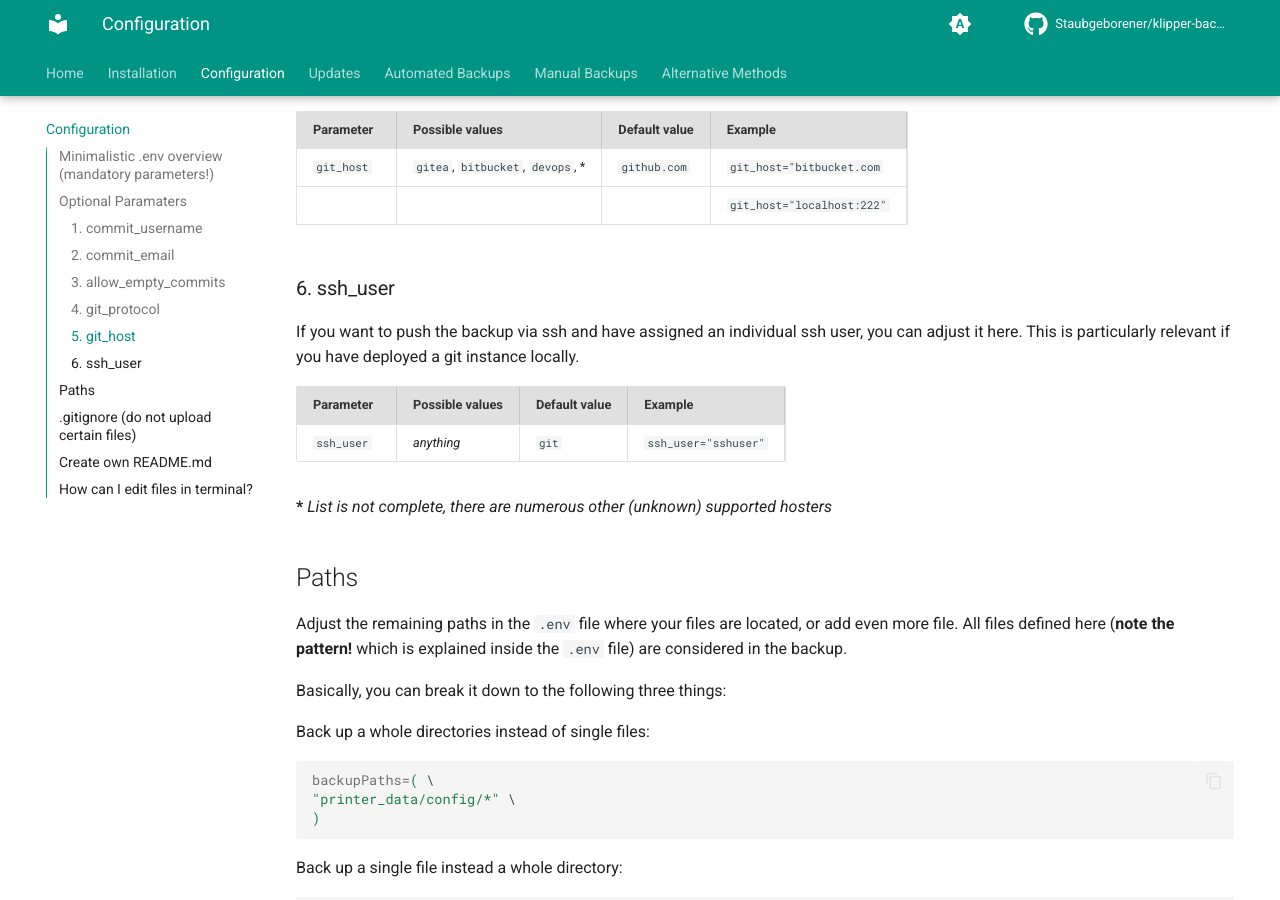
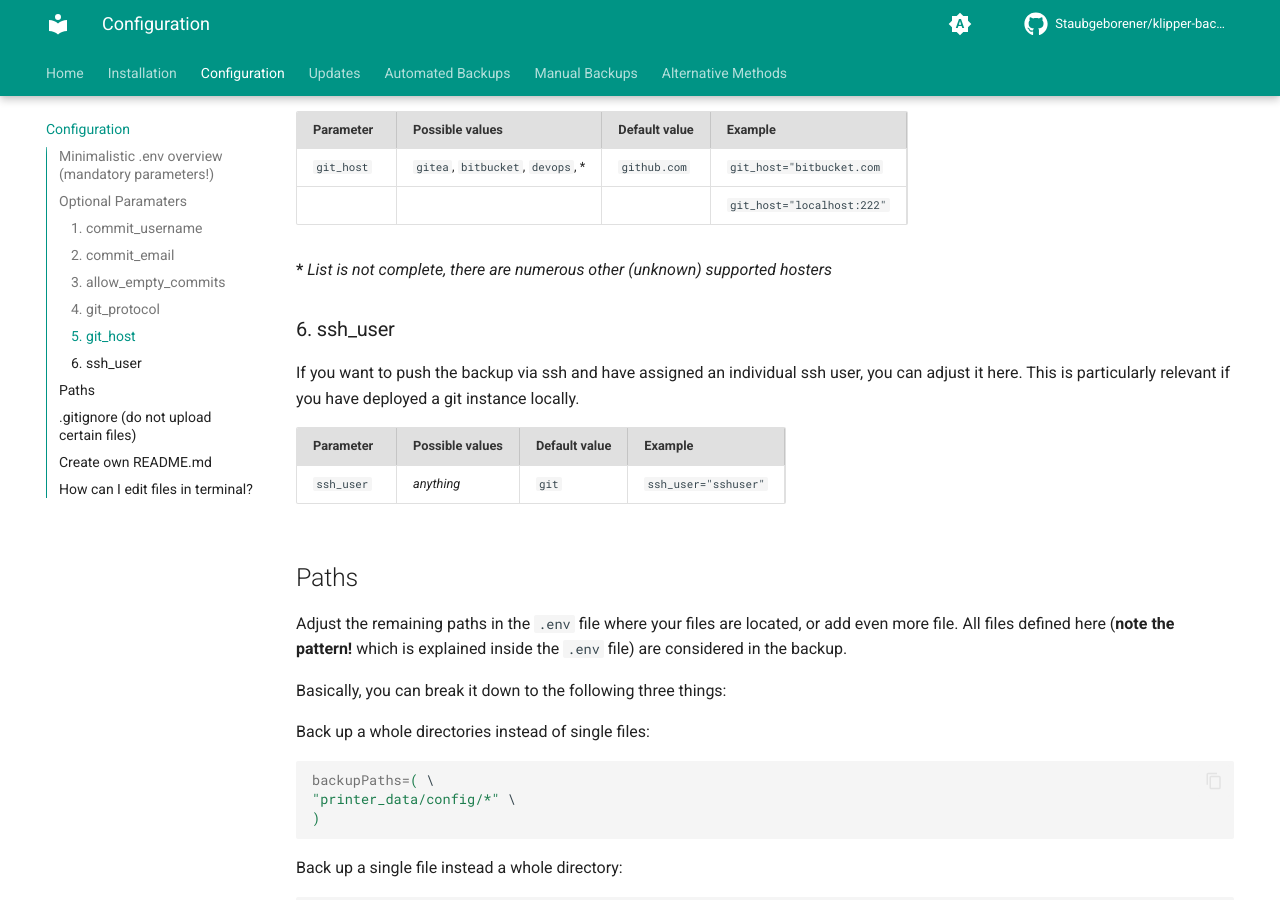
Before and after one commit to Staubgeborener/Klipper-Backup, an MkDocs documentation site: the page built from docs/configuration.md, in a window 1280 px wide and 900 px high, scrolled down 1840 px. Built offline with MkDocs 1.6.1 and Material for MkDocs 9.7.7, drawn with Linux system fonts in a browser that asks for light colours; comment, search, counter and statistics services are not loaded.

```diff
--- a/docs/configuration.md
+++ b/docs/configuration.md
@@ -50,14 +50,14 @@ If you are using a different host ex.) gitea, bitbucket, devops, etc... you can
 | `git_host` | `gitea`, `bitbucket`, `devops`, * | `github.com`    | `git_host="bitbucket.com`  |
 |            |                                   |                 | `git_host="localhost:222"` |
 
+<b>*</b> <em>List is not complete, there are numerous other (unknown) supported hosters</em>
+
 ### 6. ssh_user
 If you want to push the backup via ssh and have assigned an individual ssh user, you can adjust it here. This is particularly relevant if you have deployed a git instance locally.
 
 | Parameter  | Possible values | Default value | Example              |
 | -----------| ----------------|---------------|--------------------- |
 | `ssh_user` | *anything*      | `git`         | `ssh_user="sshuser"` |
-
-<b>*</b> <em>List is not complete, there are numerous other (unknown) supported hosters</em>
 
 ## Paths
 Adjust the remaining paths in the `.env` file where your files are located, or add even more file. All files defined here (**note the pattern!** which is explained inside the `.env` file) are considered in the backup.
```
